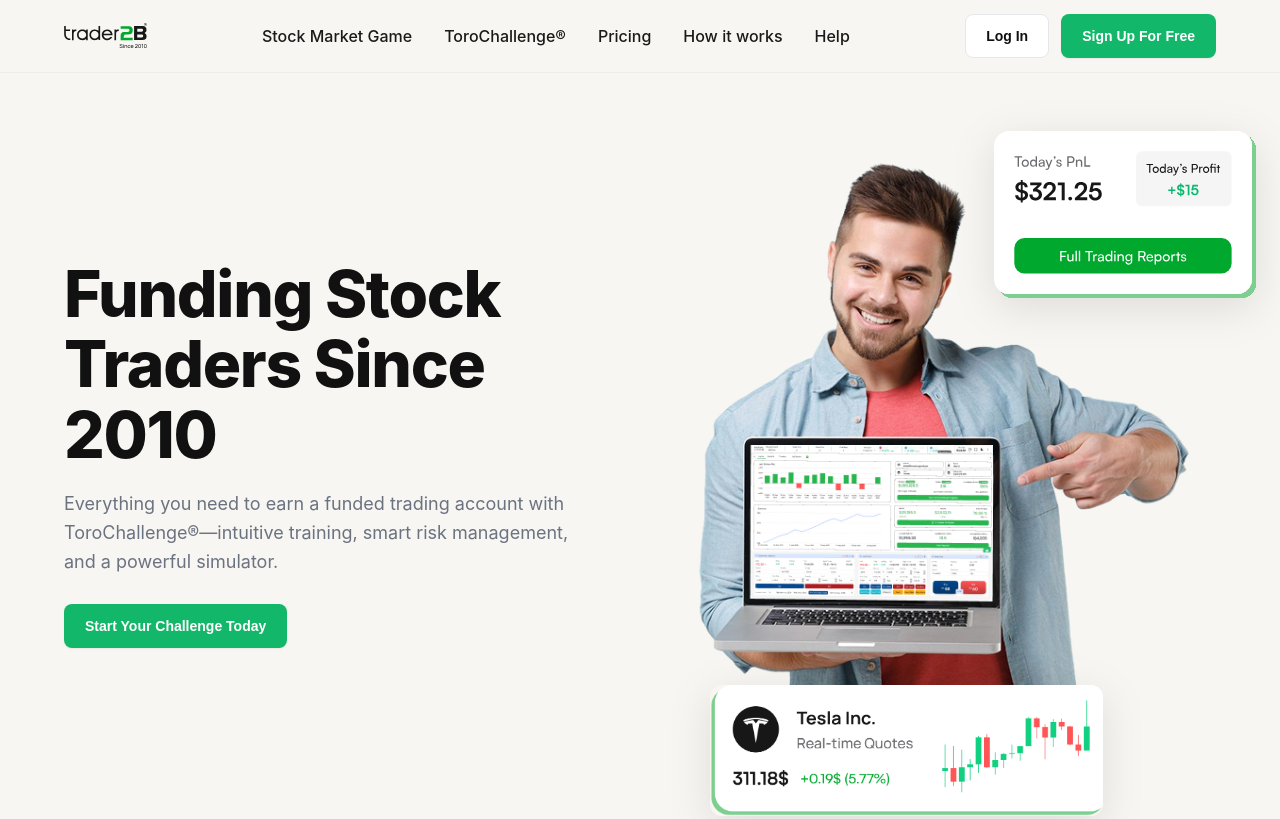
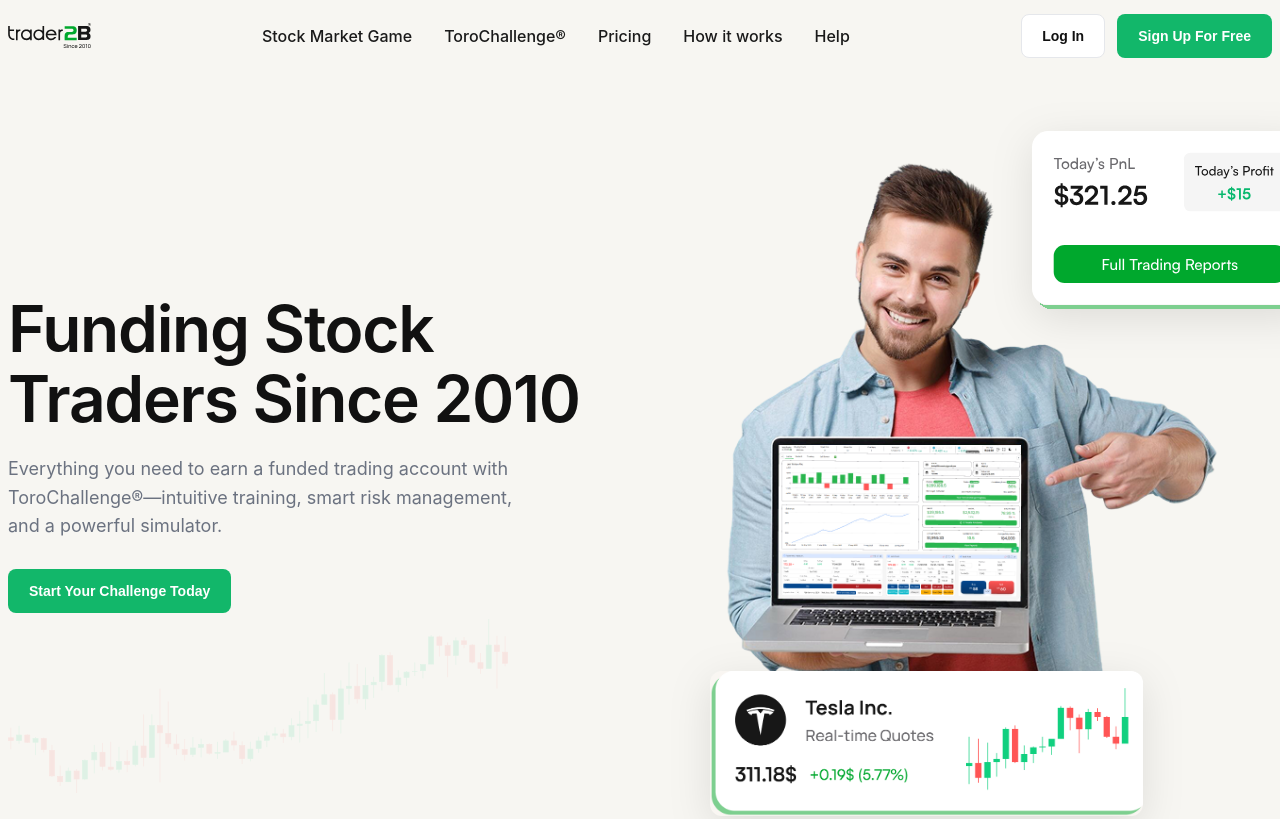
Before and after one commit to t2b-dev-mobile/landingPages, a plain HTML site: page index.html in a window 1280 px wide. Shown: the top 819 px of the page. Drawn offline with Linux system fonts and the light colour scheme.

Commit message:
improvement in hero section

```diff
--- a/index.html
+++ b/index.html
@@ -33,11 +33,11 @@
         <h1>Funding Stock<br>Traders Since 2010</h1>
         <p class="lead">Everything you need to earn a funded trading account with ToroChallenge®—intuitive training, smart risk management, and a powerful simulator.</p>
         <button class="btn btn-primary">Start Your Challenge Today</button>
+        <!-- low-opacity background candles -->
+        <img class="hero-candles" src="assets/images/candels.svg" alt="" aria-hidden="true">
       </div>
 
       <div class="hero-visual">
-        <!-- low-opacity background candles -->
-        <img class="hero-candles" src="assets/images/candles.svg" alt="" aria-hidden="true">
         <!-- person image -->
         <img class="hero-man" src="assets/images/hero-laptop-man.png" alt="Smiling trader pointing at laptop">
 
--- a/styles.css
+++ b/styles.css
@@ -30,8 +30,8 @@
   --r-lg: 20px;
 
   /* Layout */
-  --container: 1200px;
-  --gutter: 24px;
+  --container: 1500px;
+  --gutter: 8px;
   --section-y: 96px;
 }
 
@@ -79,7 +79,7 @@ section {
 }
 
 h1 {
-  font-weight: 800;
+  font-weight: 600;
   font-size: 64px;
   line-height: 1.1;
   letter-spacing: -0.02em;
@@ -143,11 +143,11 @@ p.lead {
 .btn-primary {
   background: var(--green-600);
   color: #fff;
-  box-shadow: var(--shadow-sm);
+  box-shadow: none;
 }
 
 .btn-primary:hover {
-  background: var(--green-500);
+  background: var(--green-700);
 }
 
 .btn-ghost {
@@ -157,6 +157,7 @@ p.lead {
 }
 
 .btn-ghost:hover {
+  color: var(--green-600);
   border-color: var(--green-600);
 }
 
@@ -168,7 +169,7 @@ p.lead {
   top: 0;
   z-index: 50;
   background: var(--page);
-  border-bottom: 1px solid rgba(0, 0, 0, .04);
+  border-bottom: 1px solid transparent;
 }
 
 .nav-inner {
@@ -219,6 +220,10 @@ p.lead {
   gap: 60px;
 }
 
+.hero-copy {
+  position: relative;
+}
+
 .hero-copy h1 {
   margin: 0 0 20px;
 }
@@ -248,11 +253,10 @@ p.lead {
 
 .hero-candles {
   position: absolute;
-  left: -120px;
-  bottom: -80px;
-  width: 700px;
-  max-width: 130%;
-  opacity: .05;
+  left: 0;
+  bottom: -180px;
+  width: 500px;
+  max-width: 100%;
   z-index: 1;
   pointer-events: none;
 }
@@ -732,7 +736,7 @@ p.lead {
 
 @media (max-width: 920px) {
   :root {
-    --gutter: 20px;
+    --gutter: 16px;
   }
 
   h1 {
```
